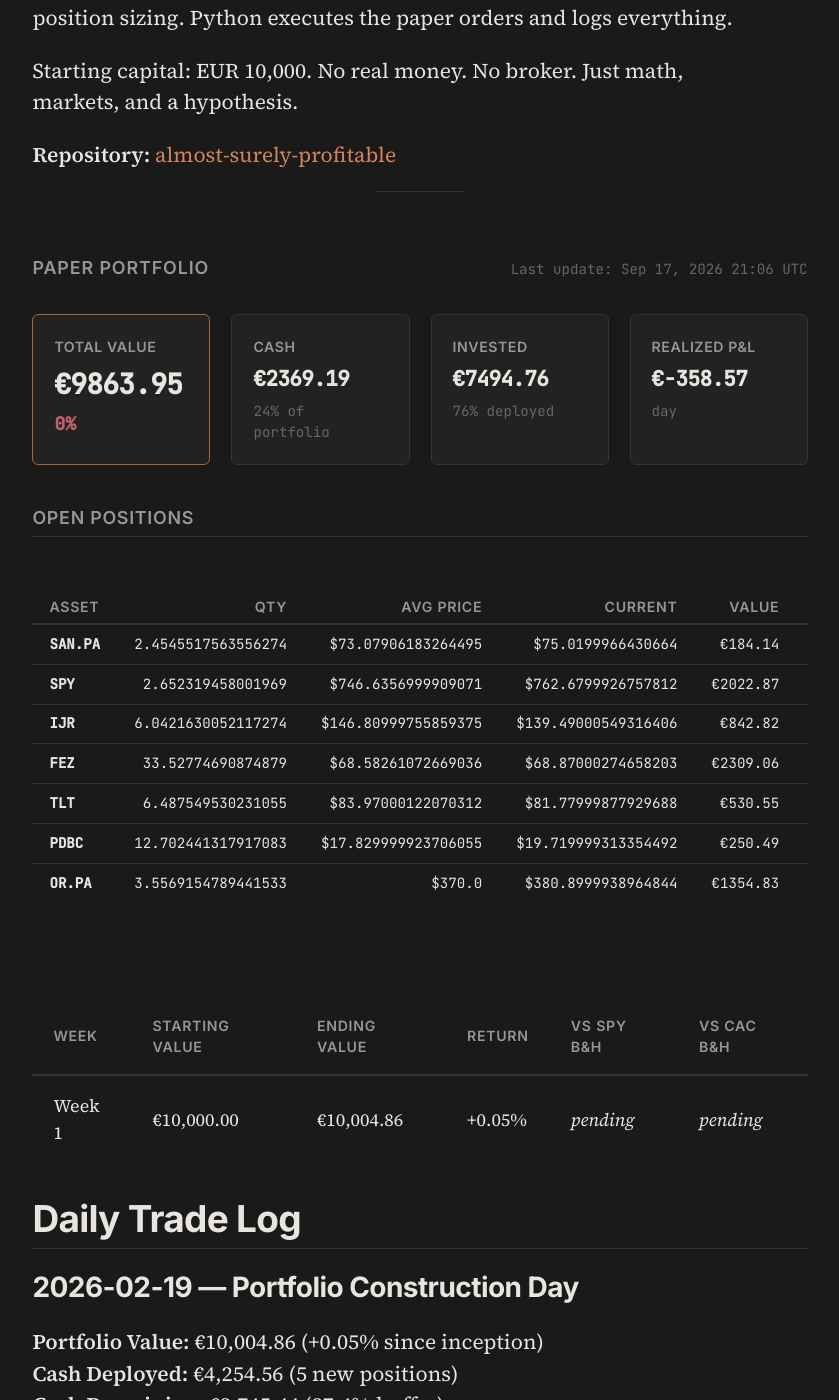
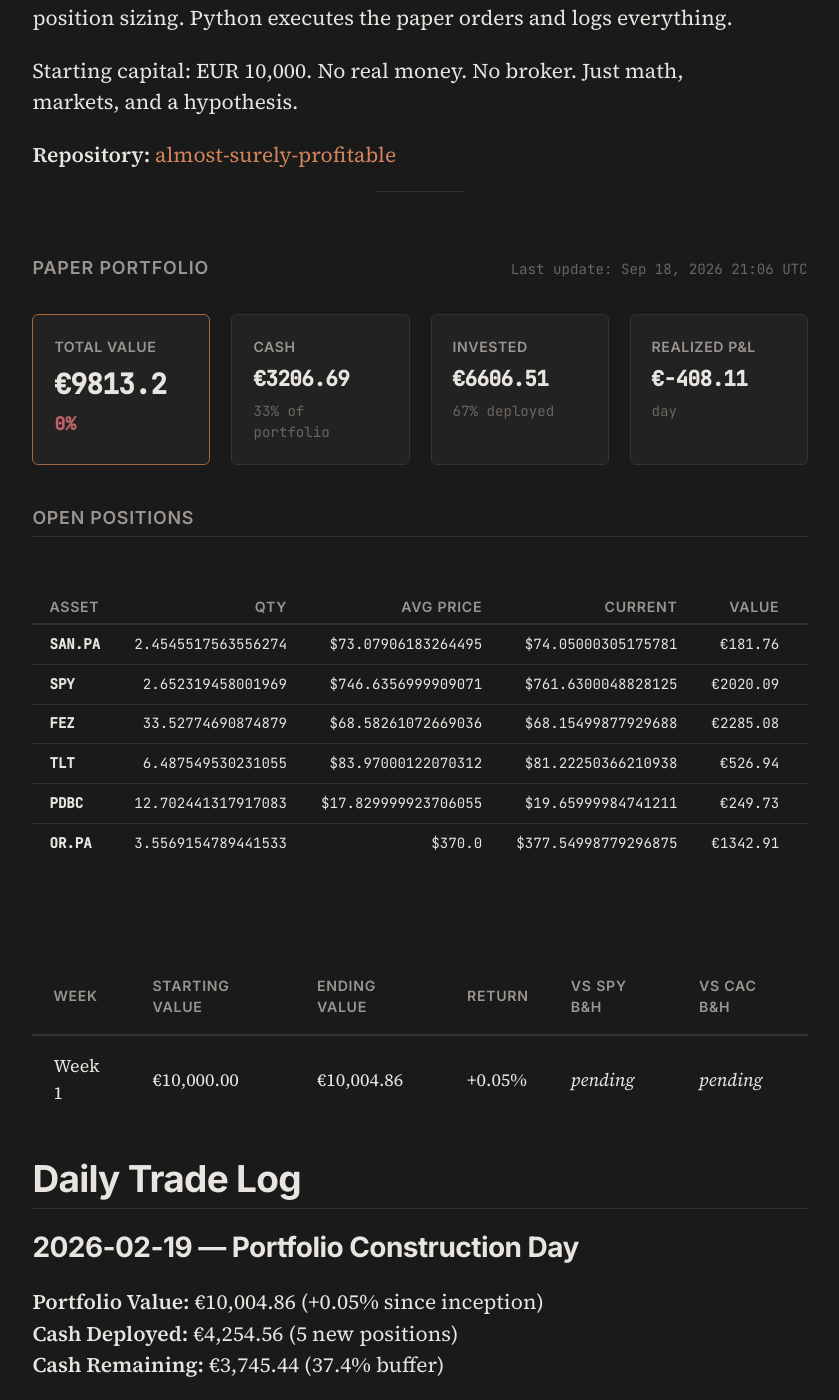
Before and after one commit to Alm0stSurely/alm0stsurely.github.io, a Jekyll site: the page built from trading.md, in a window 1280 px wide and 1400 px high, scrolled down 854 px. Shown: the whole window, without its empty margins (220-1059 px from the left). Built offline with Jekyll 4.4.1, drawn with Linux system fonts in a browser that asks for light colours.

```diff
--- a/_data/portfolio.json
+++ b/_data/portfolio.json
@@ -1,72 +1,63 @@
 {
-  "cash": 2369.1860008690774,
-  "total_realized_pnl": -358.5686052485684,
+  "cash": 3206.690215021475,
+  "total_realized_pnl": -408.11432713993,
   "positions": [
     {
       "ticker": "SAN.PA",
       "quantity": 2.4545517563556274,
       "avg_price": 73.07906183264495,
-      "current_price": 75.0199966430664,
-      "market_value": 184.14046452203192,
-      "unrealized_pnl": 4.764124947891759,
-      "unrealized_pnl_pct": 0.02655938324531727
+      "current_price": 74.05000305175781,
+      "market_value": 181.75956504883172,
+      "unrealized_pnl": 2.3832254746915567,
+      "unrealized_pnl_pct": 0.013286175202089669
     },
     {
       "ticker": "SPY",
       "quantity": 2.652319458001969,
       "avg_price": 746.6356999909071,
-      "current_price": 762.6799926757812,
-      "market_value": 2022.8709848027738,
-      "unrealized_pnl": 42.55458967797017,
-      "unrealized_pnl_pct": 0.021488783197842632
-    },
-    {
-      "ticker": "IJR",
-      "quantity": 6.0421630052117274,
-      "avg_price": 146.80999755859375,
-      "current_price": 139.49000549316406,
-      "market_value": 842.8213507875765,
-      "unrealized_pnl": -44.22858525618267,
-      "unrealized_pnl_pct": -0.04986031051807755
+      "current_price": 761.6300048828125,
+      "market_value": 2020.0860817488183,
+      "unrealized_pnl": 39.76968662401464,
+      "unrealized_pnl_pct": 0.02008249122307967
     },
     {
       "ticker": "FEZ",
       "quantity": 33.52774690874879,
       "avg_price": 68.58261072669036,
-      "current_price": 68.87000274658203,
-      "market_value": 2309.0560216922363,
-      "unrealized_pnl": 9.635606906521843,
-      "unrealized_pnl_pct": 0.0041904502737137765
+      "current_price": 68.15499877929688,
+      "market_value": 2285.0835496383484,
+      "unrealized_pnl": -14.336865147366098,
+      "unrealized_pnl_pct": -0.00623499080689086
     },
     {
       "ticker": "TLT",
       "quantity": 6.487549530231055,
       "avg_price": 83.97000122070312,
-      "current_price": 81.77999877929688,
-      "market_value": 530.5517926629237,
-      "unrealized_pnl": -14.207749309949918,
-      "unrealized_pnl_pct": -0.026080771818141727
+      "current_price": 81.22250366210938,
+      "market_value": 526.9350154773078,
+      "unrealized_pnl": -17.824526495565806,
+      "unrealized_pnl_pct": -0.0327199895040175
     },
     {
       "ticker": "PDBC",
       "quantity": 12.702441317917083,
       "avg_price": 17.829999923706055,
-      "current_price": 19.719999313354492,
-      "market_value": 250.49213406725062,
-      "unrealized_pnl": 24.007606337908385,
-      "unrealized_pnl_pct": 0.10600108792684683
+      "current_price": 19.65999984741211,
+      "market_value": 249.72999437201113,
+      "unrealized_pnl": 23.2454666426689,
+      "unrealized_pnl_pct": 0.10263600289044085
     },
     {
       "ticker": "OR.PA",
       "quantity": 3.5569154789441533,
       "avg_price": 370.0,
-      "current_price": 380.8999938964844,
-      "market_value": 1354.8290842201388,
-      "unrealized_pnl": 38.77035701080217,
-      "unrealized_pnl_pct": 0.029459442963471364
+      "current_price": 377.54998779296875,
+      "market_value": 1342.9133956559867,
+      "unrealized_pnl": 26.854668446650066,
+      "unrealized_pnl_pct": 0.020405372413429143
     }
   ],
-  "last_updated": "2026-09-17T21:06:40.457521",
-  "total_value": 9863.94783362401,
-  "positions_value": 7494.761832754932
+  "last_updated": "2026-09-18T21:06:37.860852",
+  "total_value": 9813.19781696278,
+  "positions_value": 6606.5076019413045
 }
```
Also changed, not shown: _trading_analysis.md (+38 -49 lines).
